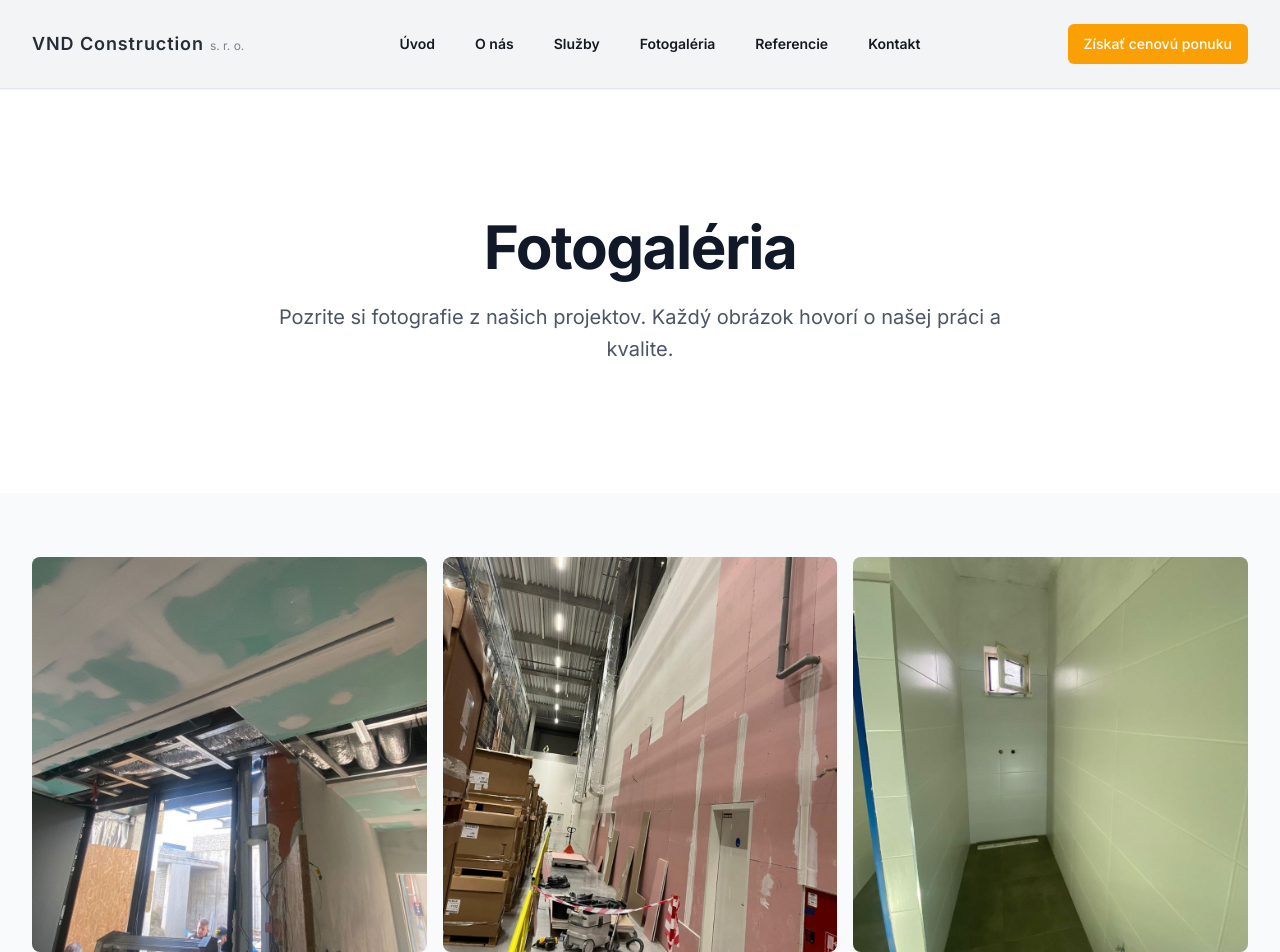
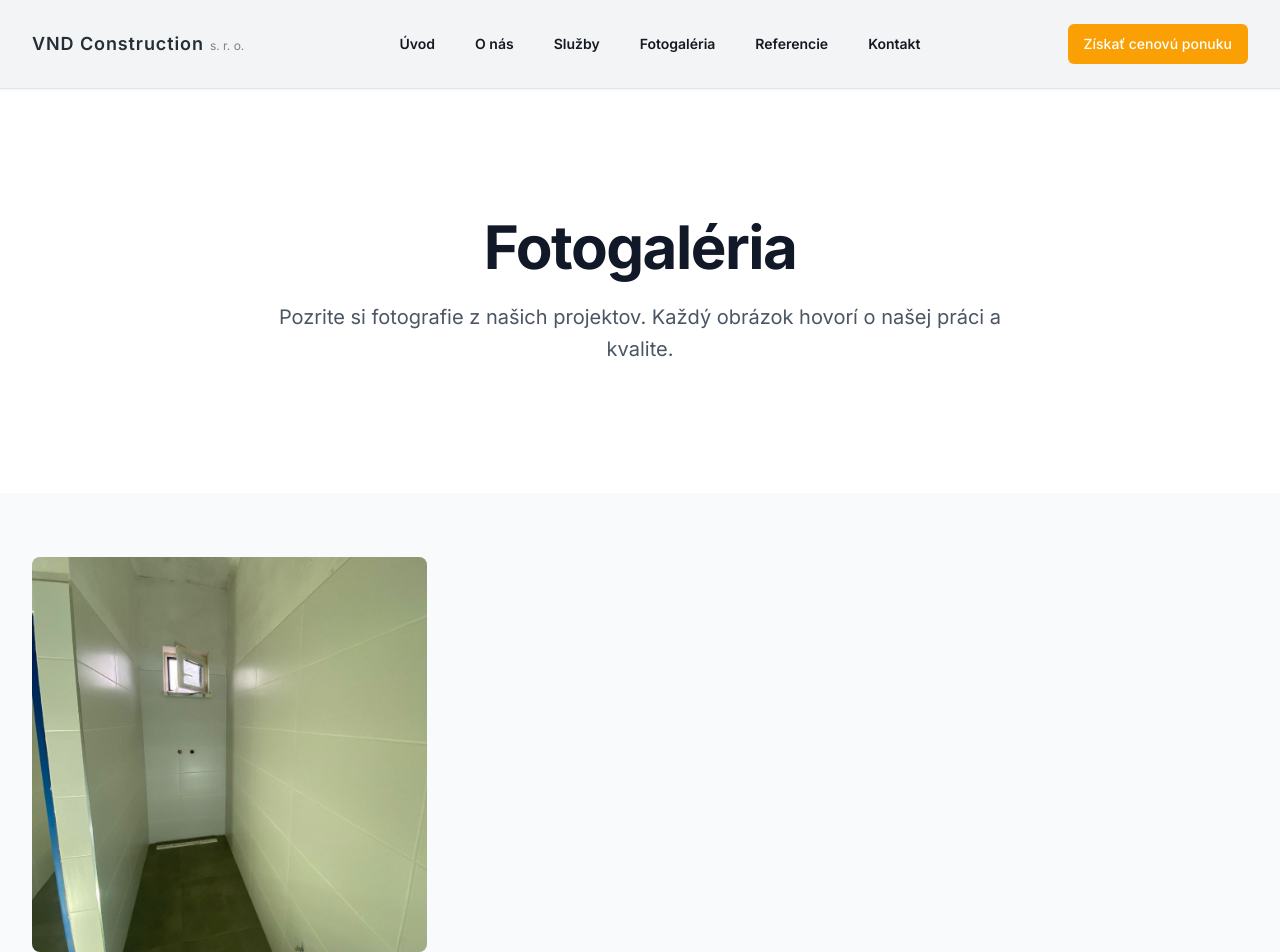
Before and after one commit to Drulovcode/vnd-construction, a Next.js app: page /fotogaleria in a window 1280 px wide. Shown: the top 952 px of the page. Built offline with nearby package versions, Linux system fonts and the light colour scheme.

Commit message:
revert static export

```diff
--- a/app/fotogaleria/page.tsx
+++ b/app/fotogaleria/page.tsx
@@ -14,18 +14,8 @@ type GalleryImage = {
 const images: GalleryImage[] = [
   {
     id: 1,
-    src: "/images/8c80b27d-2cef-4ffe-a499-969cb88f5333.jpg",
+    src: "/images/7dc321a0-bccd-4151-8691-e8db2c93b2bd.jpg",
     alt: "Foto projektu 1",
-  },
-  {
-    id: 2,
-    src: "/images/88e2cc9a-5e6c-4c4e-8632-3446d18e517b.jpg",
-    alt: "Foto projektu 2",
-  },
-  {
-    id: 3,
-    src: "/images/7dc321a0-bccd-4151-8691-e8db2c93b2bd.jpg",
-    alt: "Foto projektu 3",
   },
 ]
 
```
